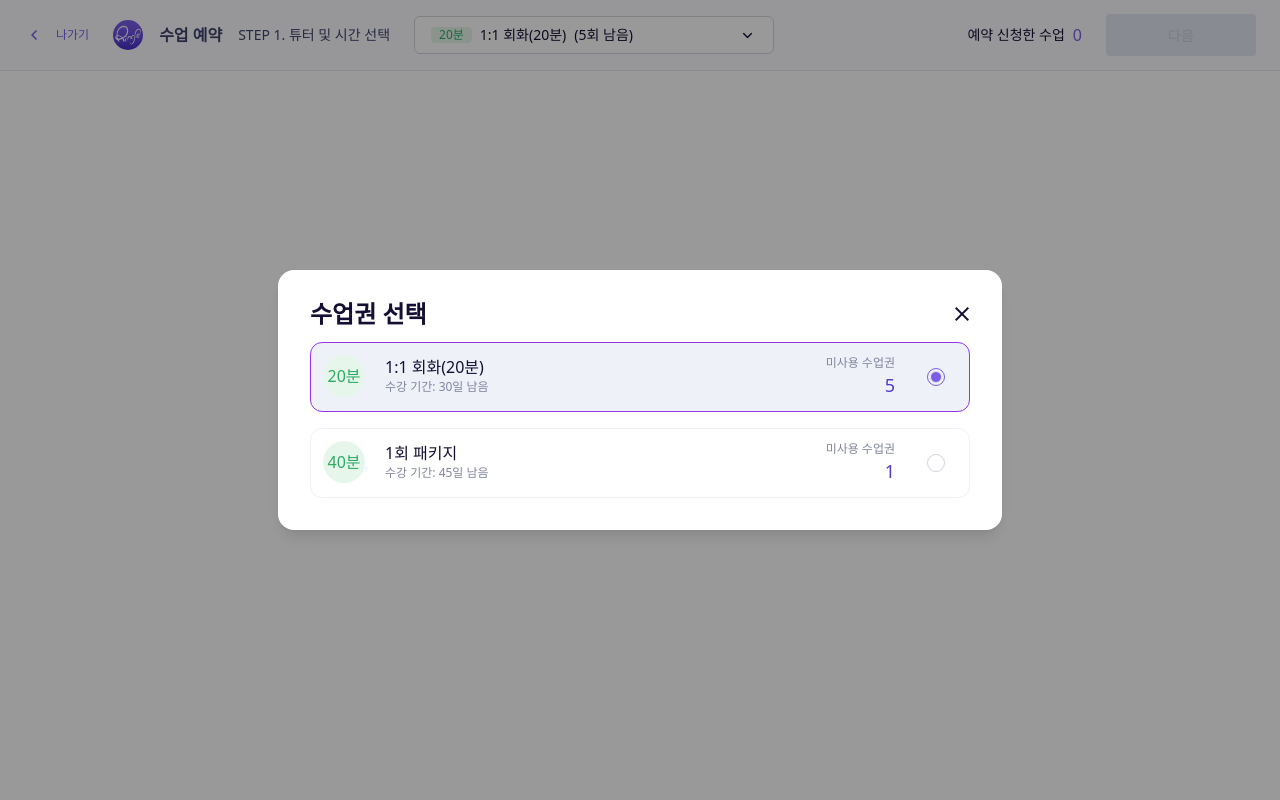
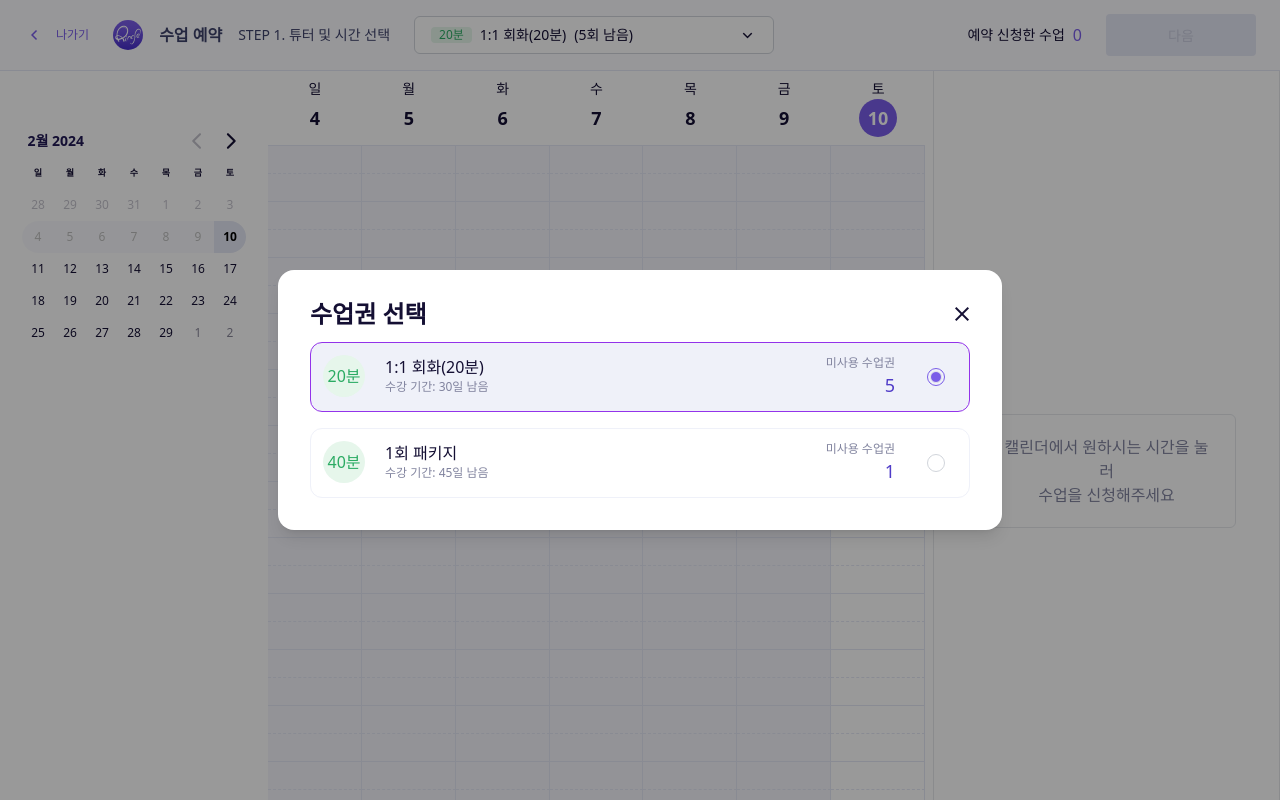
Before and after one commit to ahnlook/assignment-ringle, a React (Vite) app: page / in a window 1280 px wide. Shown: the top 800 px of the page. Built offline with nearby package versions, Linux system fonts and the light colour scheme.

Commit message:
[#5] feat: 수업 예약을 위한 페이지 레이아웃 생성 및 모달 오픈 시 페이지 동작 방지 기능

```diff
--- a/src/pages/LessonBooking.tsx
+++ b/src/pages/LessonBooking.tsx
@@ -3,6 +3,8 @@ import { useSelector } from 'react-redux'
 import { RootState } from '../store'
 import LessonTicketSelector from '../components/LessonTicketSelector'
 import Header from '../components/Header'
+import Schedule from '../components/Scheduler'
+import TutorSelector from '../components/TutorSelector'
 
 const LessonBooking = () => {
   const isLessonTicketModalOpen = useSelector(
@@ -12,7 +14,13 @@ const LessonBooking = () => {
   return (
     <>
       {isLessonTicketModalOpen && <LessonTicketSelector />}
-      <Header />
+      <div className={`${isLessonTicketModalOpen && 'pointer-events-none'}`}>
+        <Header />
+        <div className='flex'>
+          <Schedule />
+          <TutorSelector />
+        </div>
+      </div>
     </>
   )
 }
```
